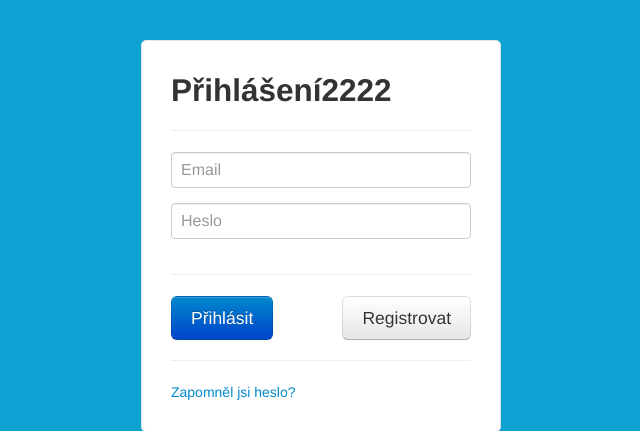
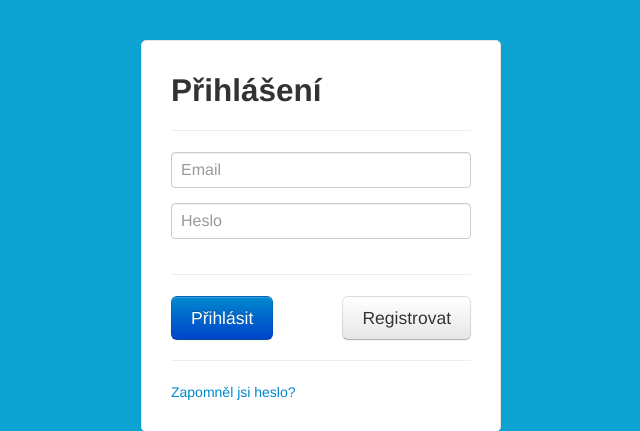
Before and after one commit to lesnek/VUTproj, a PHP site: page /x/ in a window 1280 px wide. Shown: the top 431 px of the page, without its empty margins (319-959 px from the left). Run offline with PHP 8.4, Linux system fonts and the light colour scheme; some libraries are stand-ins or nearby versions.

Commit message:
Small ups

```diff
--- a/index.php
+++ b/index.php
@@ -55,7 +55,7 @@ if(isset($_POST['login']))
             <?php
 		}
 		?>
-        <h2 class="form-signin-heading">Přihlášení2222</h2><hr />
+        <h2 class="form-signin-heading">Přihlášení</h2><hr />
         <input type="email" class="input-block-level" placeholder="Email" name="txtemail" required />
         <input type="password" class="input-block-level" placeholder="Heslo" name="txtupass" required />
      	<hr />
```
